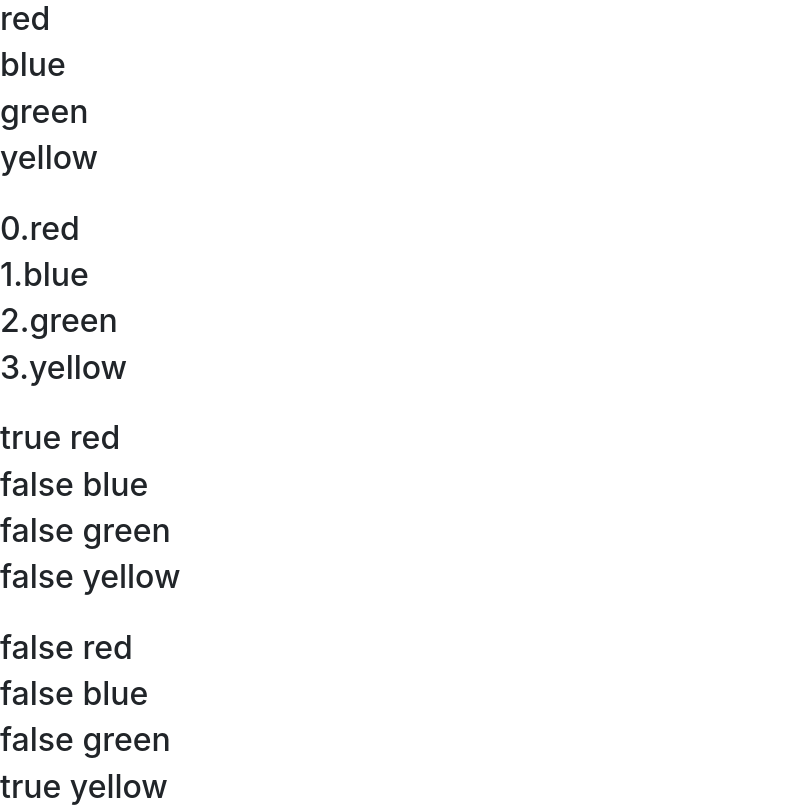
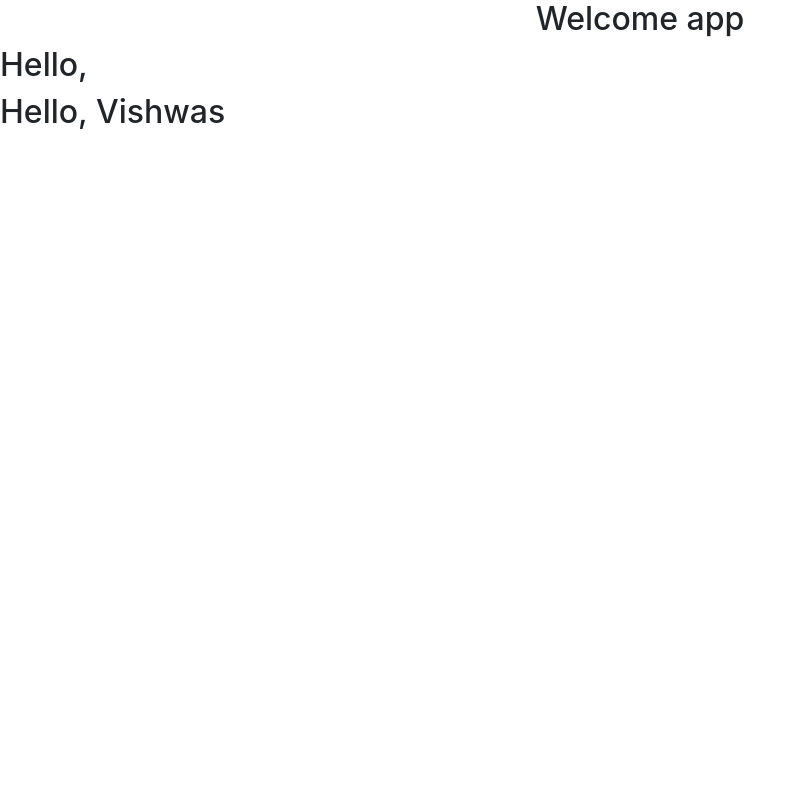
Before and after one commit to ibrijesh/Angular, an Angular app in the folder app/: page / in a window 1280 px wide. Shown: the top 807 px of the page, without its empty margins (0-806 px from the left). Built offline with nearby package versions, Linux system fonts and the light colour scheme.

Commit message:
component-interaction, parent(root to child interaction)

```diff
--- a/app/src/app/app.component.html
+++ b/app/src/app/app.component.html
@@ -6,4 +6,13 @@
 <!-- <app-two-way-binding></app-two-way-binding> -->
 <!-- <app-ng-if></app-ng-if> -->
 <!-- <app-ng-switch></app-ng-switch> -->
-<app-ng-for></app-ng-for>
+<!-- <app-ng-for></app-ng-for> -->
+
+<div style="text-align: center;">
+    <h2>
+        Welcome {{title}}
+    </h2>
+</div>
+
+<!-- Using child selector component -->
+<app-component-interaction  [parentData]="name"></app-component-interaction>
--- a/app/src/app/app.component.ts
+++ b/app/src/app/app.component.ts
@@ -7,4 +7,5 @@ import { Component } from '@angular/core';
 })
 export class AppComponent {
   title = 'app';
+  public name="Vishwas"
 }
--- a/app/src/app/app.module.ts
+++ b/app/src/app/app.module.ts
@@ -15,6 +15,7 @@ import { TwoWayBindingComponent } from './two-way-binding/two-way-binding.compon
 import { NgIfComponent } from './ng-if/ng-if.component';
 import { NgSwitchComponent } from './ng-switch/ng-switch.component';
 import { NgForComponent } from './ng-for/ng-for.component';
+import { ComponentInteractionComponent } from './component-interaction/component-interaction.component';
 
 @NgModule({
   declarations: [
@@ -28,6 +29,7 @@ import { NgForComponent } from './ng-for/ng-for.component';
     NgIfComponent,
     NgSwitchComponent,
     NgForComponent,
+    ComponentInteractionComponent,
   ],
   imports: [
     BrowserModule,
--- /dev/null
+++ b/app/src/app/component-interaction/component-interaction.component.html
@@ -0,0 +1 @@
+<p>component-interaction works!</p>
--- /dev/null
+++ b/app/src/app/component-interaction/component-interaction.component.ts
@@ -0,0 +1,30 @@
+import { Component, Input, OnInit } from '@angular/core';
+
+@Component({
+  selector: 'app-component-interaction',
+  template: `
+
+    <h2>Hello, {{parentData}}</h2>
+    <h2>Hello, {{name}}</h2>
+
+  `,
+  styleUrls: ['./component-interaction.component.css']
+})
+export class ComponentInteractionComponent implements OnInit {
+
+  constructor() { }
+
+  // Sending Data from Parent(root) to Child //
+
+    @Input() public parentData:any;
+
+    // Using parentData but given a  different name //
+
+    @Input('parentData') public name:any;
+
+  // Sending Data from child to Parent(root) , we have to use Event because we do not have parent component Selector component  in child component.
+
+  ngOnInit(): void {
+  }
+
+}
```
Also changed, not shown: app/src/app/component-interaction/component-interaction.component.css (added), 1 other file (tests, documents, lock files or other folders).
